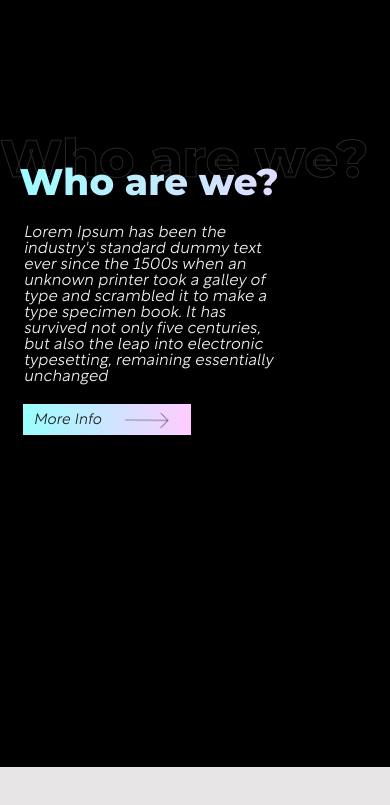
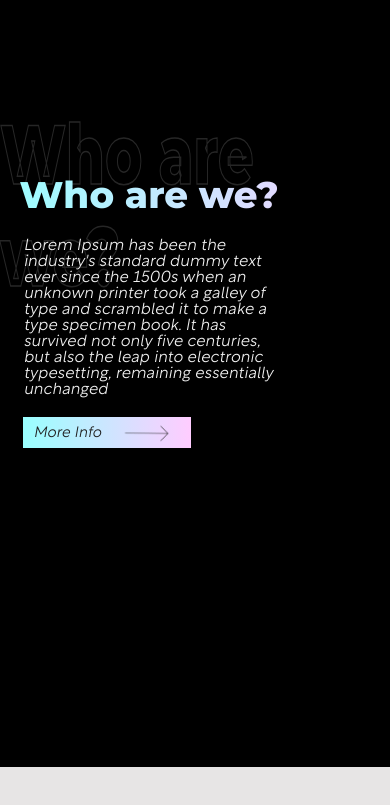
Before and after one commit to indu-bakshi/tedx-homepage, a plain HTML site: page index.html in a window 390 px wide. Shown: the part 77-882 px from the top of the page. Drawn offline with nearby package versions, Linux system fonts and the light colour scheme.

Commit message:
Update style.css

```diff
--- a/css/style.css
+++ b/css/style.css
@@ -263,11 +263,13 @@ transition: all 0.3s ease;
 @media screen and (max-width:480px){
     .outline{
         /*  padding-top: 10%; */
-        font-size: 13.5vw;
-        margin-top: 14vh ;
+        font-size: 14.3vw;
+        margin-top: 15.3vh ;
+        -webkit-transform: scaleY(1.5);
+    transform: scaleY(1.5);
     }
     .main_heading{
-        padding-top:18vh;
+        padding-top:19.5vh;
         font-size: 9.5vw;
     }
     .section_us p{
```
